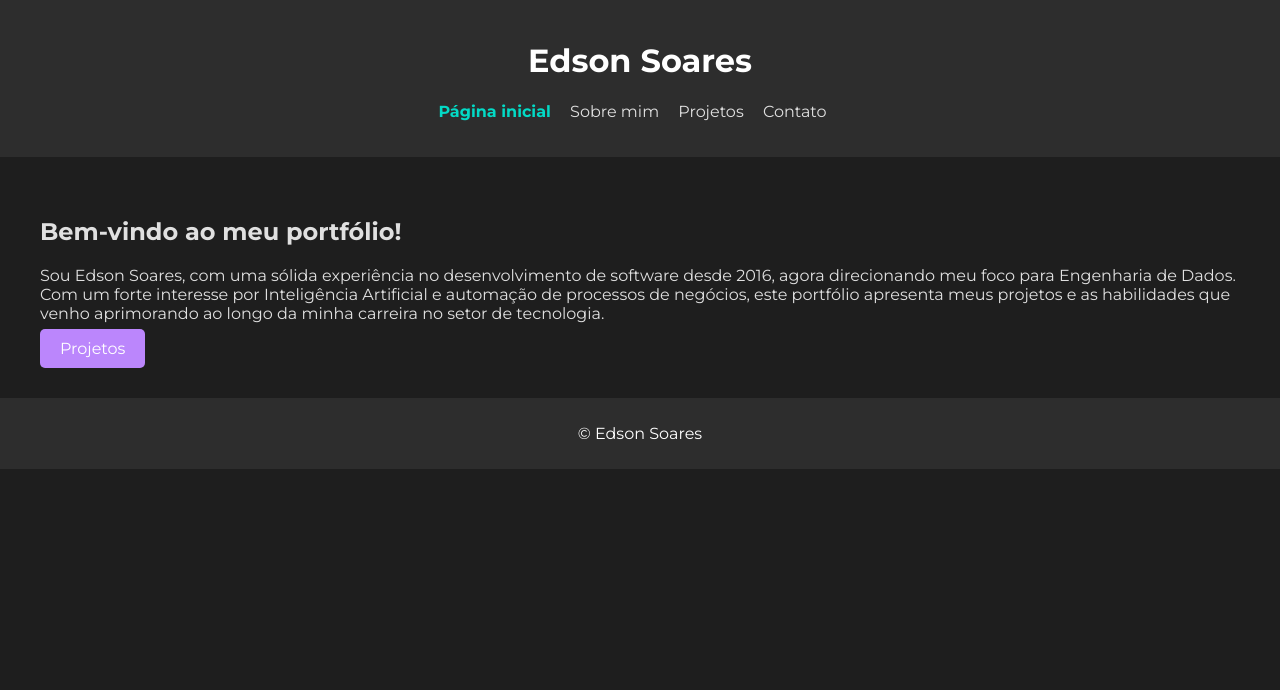
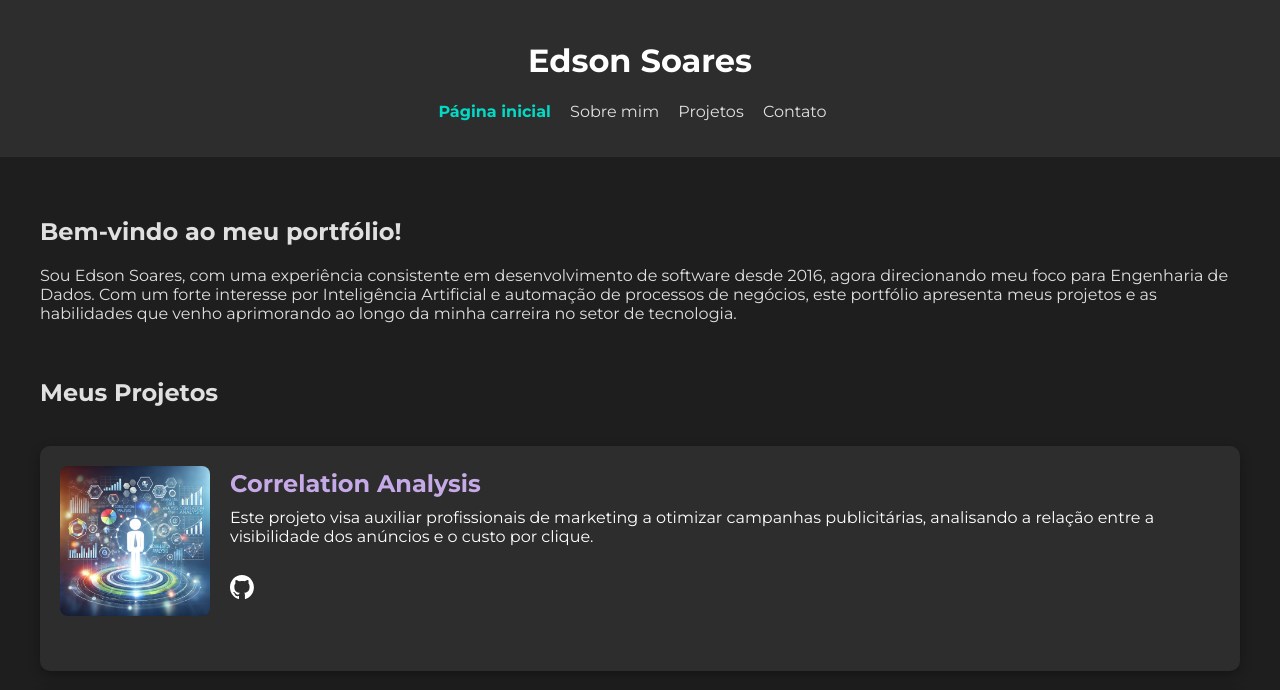
Before and after one commit to edsondearaujo/edsondearaujo.github.io, a Jekyll site: the page built from index.html, in a window 1280 px wide. Shown: the top 690 px of the page. Built offline with Jekyll 4.4.1, drawn with Linux system fonts in a browser that asks for light colours; some of the changed text lies outside the part shown; grey boxes are pictures that could not be loaded.

Commit message:
#25 adding GitHub icon and alignment improvements

```diff
--- a/about.html
+++ b/about.html
@@ -4,5 +4,5 @@ title: "Sobre mim"
 ---
 
 <h2>Sobre mim</h2>
-<p>Sou graduando em Análise e Desenvolvimento de Sistemas, com conclusão prevista para dezembro de 2024. Tenho mais de dois anos de experiência em desenvolvimento com Java e, atualmente, estou focado em me especializar como Engenheiro de Dados, com planos de seguir carreira também como Engenheiro de Machine Learning no futuro.</p>
+<p>Sou graduando em Análise e Desenvolvimento de Sistemas, com conclusão prevista para dezembro de 2024. Tenho mais de dois anos de experiência em desenvolvimento com Java e, atualmente, estou focado em me especializar como Engenheiro de Dados.</p>
 <p>Possuo habilidades em Python, automação de processos de negócios, e estou sempre explorando novas ferramentas e tecnologias de IA para aprimorar meus conhecimentos e minha atuação profissional.</p>
--- a/assets/css/styles.css
+++ b/assets/css/styles.css
@@ -39,7 +39,8 @@ nav ul li a:hover {
 
 /* Links globais (ex.: na página de contato) */
 a {
-    color: #1a73e8; /* Azul usado para links padrão */
+    /*color: #1a73e8; /* Azul usado para links padrão */
+    color: #bb86fc;
     text-decoration: none;
 }
 
@@ -87,7 +88,7 @@ footer {
 
 /* Links de projetos (especificados em .project-info) */
 .project-info a {
-    color: #bb86fc;
+    color: #c6aae7;
     text-decoration: none;
     font-weight: bold;
 }
@@ -149,17 +150,17 @@ footer {
 
 
 .custom-btn {
-    background-color: #2d2d2d; /* Cor de fundo do card */
-    color: #aa70f1; /* Cor de fonte padrão */
-    padding: 10px 20px;
+    background-color: white; /* Cor de fundo do card */
+    color: #1e1e1e; /* Cor de fonte padrão */
+    padding: 5px 10px;
     text-decoration: none;
-    border-radius: 5px;
+    border-radius: 10px;
     transition: background-color 0.3s ease, color 0.3s ease;
 }
 
 .custom-btn:hover {
     background-color: #1e1e1e; /* Cor de fonte de "Análise de Correlação" no hover */
-    color: #09f1da; /* Cor de fundo do card no hover */
+    color: white; /* Cor de fundo do card no hover */
 }
 
 /*______________________________MEDIA QUERIES_____________________________________________________
--- a/index.html
+++ b/index.html
@@ -4,6 +4,45 @@ title: "Home"
 ---
 
 <h2>Bem-vindo ao meu portfólio!</h2>
-<p>Sou Edson Soares, com uma sólida experiência no desenvolvimento de software desde 2016, agora direcionando meu foco para Engenharia de Dados. Com um forte interesse por Inteligência Artificial e automação de processos de negócios, este portfólio apresenta meus projetos e as habilidades que venho aprimorando ao longo da minha carreira no setor de tecnologia.</p>
-
-<a class="btn" href="{{ "/projects" | relative_url }}">Projetos</a>
+<p>Sou Edson Soares, com uma experiência consistente em desenvolvimento de software desde 2016, agora direcionando meu foco para Engenharia de Dados. Com um forte interesse por Inteligência Artificial e automação de processos de negócios, este portfólio apresenta meus projetos e as habilidades que venho aprimorando ao longo da minha carreira no setor de tecnologia.</p>
+<!-- <a class="btn" href="{{ "/projects" | relative_url }}">Projetos</a> -->
+<br>
+<h2>Meus Projetos</h2><br>
+<div class="project-card">
+    <div class="project-content">
+        <img src="/assets/img/analise_correlacao.jpg" alt="Word2Vec Model Implementation">
+        <div class="project-info">
+            <h3><a href="https://colab.research.google.com/github/edsondearaujo/correlation_analysis/blob/main/correlation_analisys_sample.ipynb">Correlation Analysis</a></h3>
+            <p>Este projeto visa auxiliar profissionais de marketing a otimizar campanhas publicitárias, analisando a relação entre a visibilidade dos anúncios e o custo por clique.</p>
+            <br>
+            <p>
+                <a href="https://github.com/edsondearaujo/correlation_analysis" target="_blank">
+                    <img src="/assets/img/github-mark-white.svg" alt="GitHub" style="width: 24px; height: 24px;">
+                </a>
+            </p>
+        </div>
+    </div>
+</div>
+<br>
+<div class="project-card">
+    <div class="project-content">
+        <img src="/assets/img/sales_automation.jpg" alt="Sales Automation">
+        <div class="project-info">
+            <h3><a href="https://github.com/edsondearaujo/sales_automation">Sales Automation</a></h3>
+            <p>Automatização de processos de vendas utilizando Python e SQL.</p>
+        </div>
+    </div>
+</div>
+<br>
+<div class="project-card">
+    <div class="project-content">
+        <img src="/assets/img/word2vec.jpg" alt="Word2Vec Model Implementation">
+        <div class="project-info">
+            <h3><a href="https://github.com/edsondearaujo/word2Vec-model-implementation">Word2Vec Model Implementation</a></h3>
+            <p>Implementação do modelo Word2Vec com softmax e amostragem negativa.</p>
+        </div>
+    </div>
+</div>
+<br><br>
+<h2>Contato</h2>
+<p>Você pode me encontrar no <a href="https://www.linkedin.com/in/edson-soares-b16b0815b/">LinkedIn</a> ou enviar um <a href="mailto:edsondearaujo.ti@gmail.com">e-mail</a>.</p>
```
Also changed, not shown: contact.html (+9 -2 lines), projects.html (+10 -3 lines), assets/img/github-mark-white.png (added), assets/img/github-mark-white.svg (added), assets/img/github-mark.png (added), assets/img/github-mark.svg (added), assets/img/li-in-bug.png (added), assets/img/li-logo.png (added).
